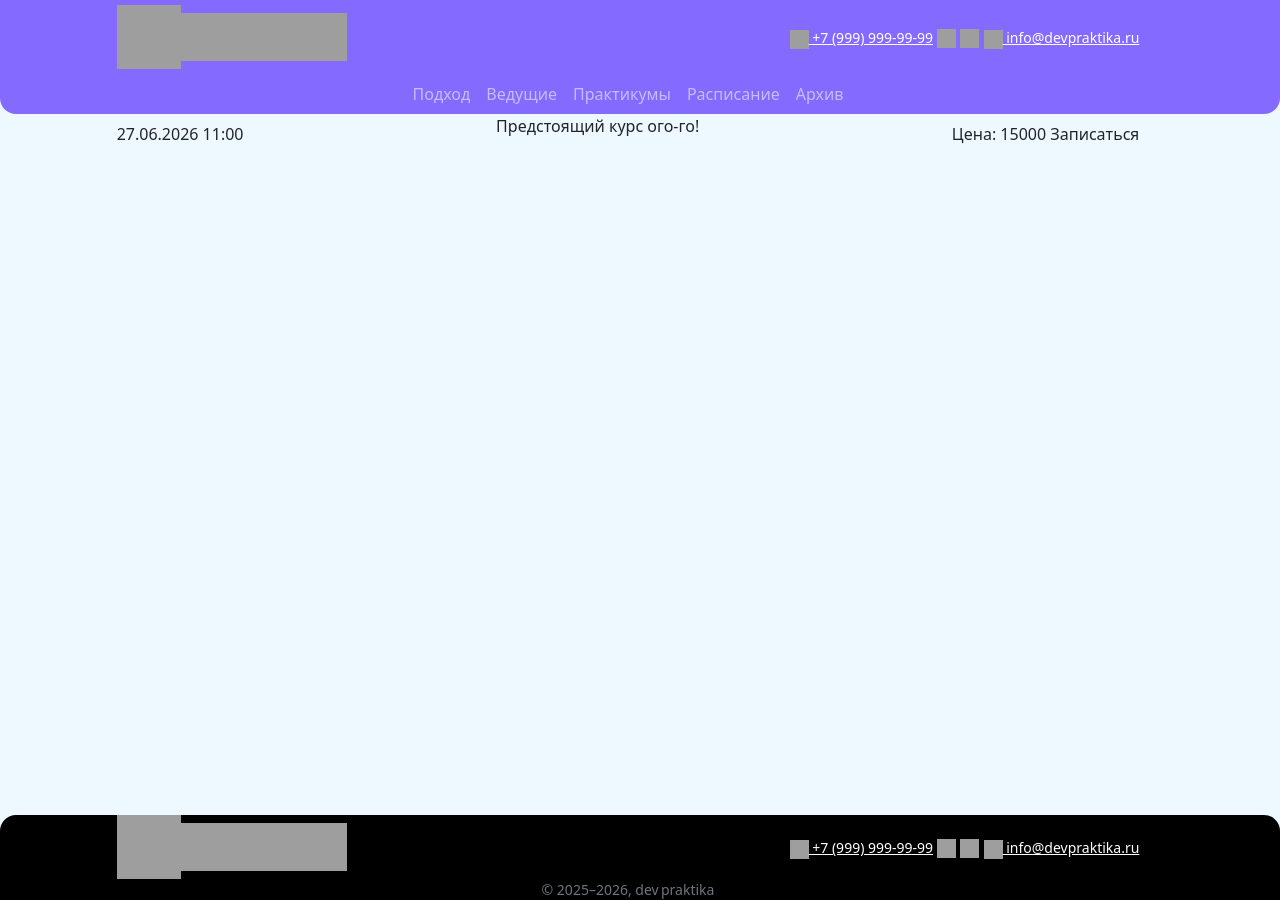
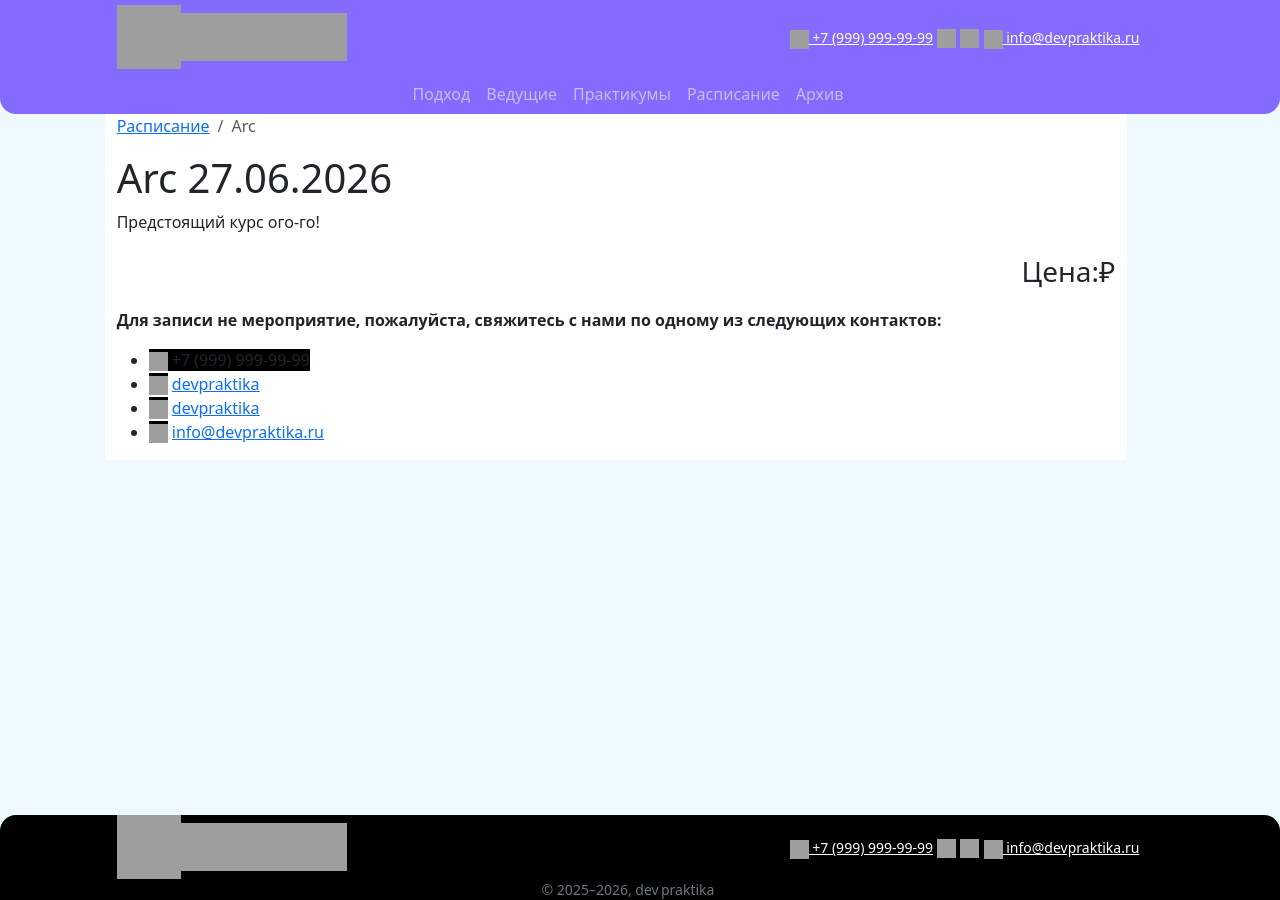
Before and after one commit to devpraktika-ru/devpraktika-ru.github.io, a Jekyll site: the page built from _events/2026-06-27-arc.md, in a window 1280 px wide. Built offline with Jekyll 4.4.1, drawn with Linux system fonts in a browser that asks for light colours; grey boxes are pictures that could not be loaded.

Commit message:
Make event

```diff
--- a/_layouts/event.html
+++ b/_layouts/event.html
@@ -2,15 +2,36 @@
 layout: default
 ---
 
-{{ page.date | date: "%d.%m.%Y" }}
+<div class="row w-100">
+  <div class="bg-white col-12">
+    <nav aria-label="breadcrumb">
+      <ol class="breadcrumb">
+        {% if page.past %}
+          <li class="breadcrumb-item"><a href="{% link archive/index.md %}">Архив</a></li>
+        {% else %}
+          <li class="breadcrumb-item"><a href="{% link schedule/index.md %}">Расписание</a></li>
+        {% endif %}
+        <li class="breadcrumb-item active" aria-current="page">{{ page.title }}</li>
+      </ol>
+    </nav>
+  </div>
+</div>
 
-{{ page.date | date: "%H:%M" }}
-
-{{ page.content | markdownify }}
-
-{% if page.past == true %}
-  Оценка: {% if page.mark %}{{ page.mark }}{% else %}?{% endif %}
-{% else if page.past == false %}
-  Цена: {{ page.price }}
-  Записаться
-{% endif %}
+<div class="row w-100">
+  <div class="bg-white col-12">
+    <h1>{{ page.title }} {{ page.date | date: "%d.%m.%Y" }}</h1>
+    {{ page.content | markdownify }}
+    {% if page.past %}
+      <p class="fs-3 text-end">Оценка: {% if page.mark %}{{ page.mark }}{% else %}?{% endif %}</p>
+    {% else %}
+      <p class="fs-3 text-end">Цена:{{ event.price }}₽</p>
+      <p class="fw-bold">Для записи не мероприятие, пожалуйста, свяжитесь с нами по одному из следующих контактов:</p>
+      <ul>
+        <li><span class="bg-black"><img src="https://github.com/user-attachments/assets/3293113e-a4e3-4c3b-9fa9-52d78198c197" width="19" height="19" alt="Телефон" /> +7 (999) 999-99-99</span></li>
+        <li><span class="bg-black"><img src="https://github.com/user-attachments/assets/99b674a2-eb30-4d08-8422-c30c98b46d3d" width="19" height="19" alt="Telegram" /></span> <a href="https://t.me/devpraktika">devpraktika</a></li>
+        <li><span class="bg-black"><img src="https://github.com/user-attachments/assets/8bdc9834-61e1-4720-b5fc-1837988a1adb" width="19" height="19" alt="Max" /></span> <a href="https://max.ru/u/devpraktika">devpraktika</a></li>
+        <li><span class="bg-black"><img src="https://github.com/user-attachments/assets/c9d2f276-defc-40fe-976d-32c8fcf83187" width="19" height="19" alt="E-mail" /></span> <a href="mailto:info@devpraktika.ru">info@devpraktika.ru</a></li>
+      </ul>
+    {% endif %}
+  </div>
+</div>
```
